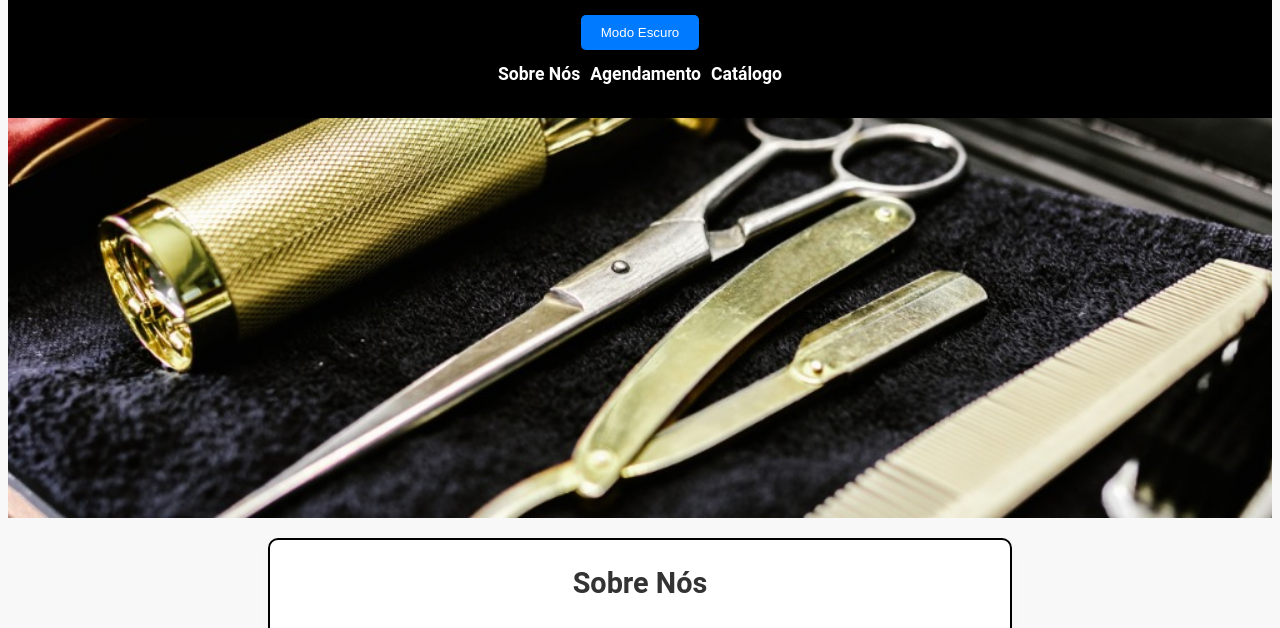
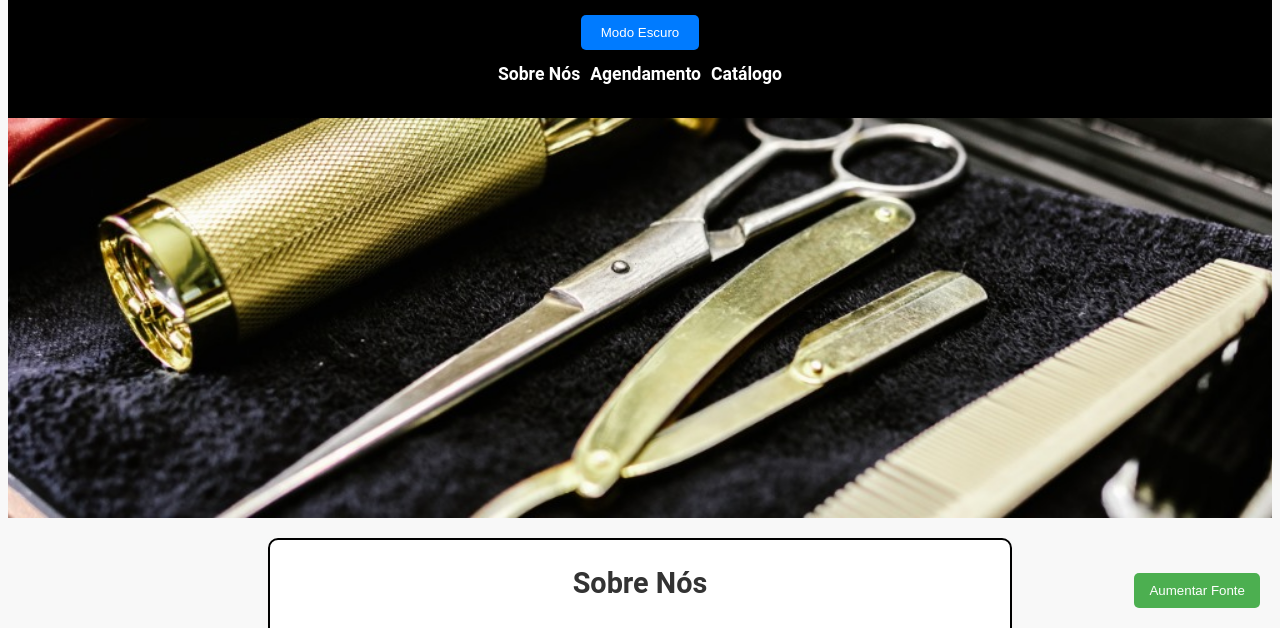
Before and after one commit to Jottape03/Trabalho-av1, a plain HTML site: page index.html in a window 1280 px wide. Shown: the part 172-800 px from the top of the page. Drawn offline with Linux system fonts and the light colour scheme.

Commit message:
Update style.css

```diff
--- a/style.css
+++ b/style.css
@@ -257,3 +257,15 @@ button {
 .dark-mode .banner {
   background-color: transparent;
 }
+
+.acessibilidade {
+  position: fixed;
+  bottom: 20px;
+  right: 20px;
+  background-color: #4CAF50;
+  color: white;
+  border: none;
+  padding: 10px 15px;
+  cursor: pointer;
+  border-radius: 5px;
+}
```
